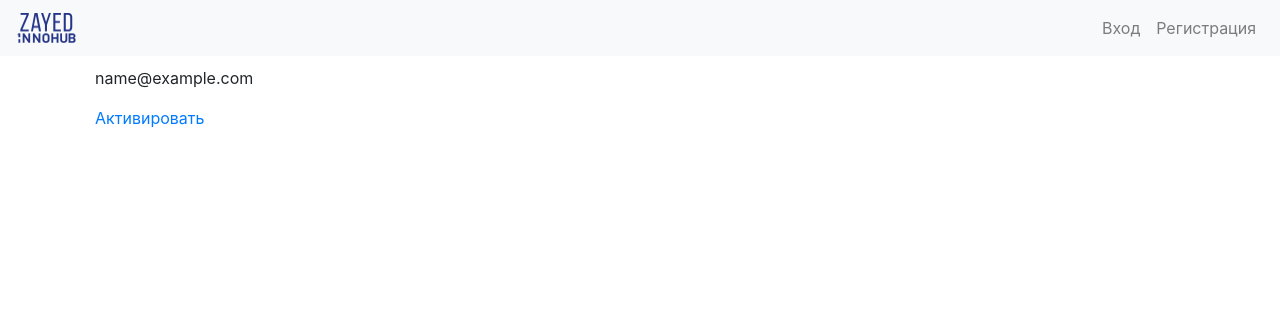
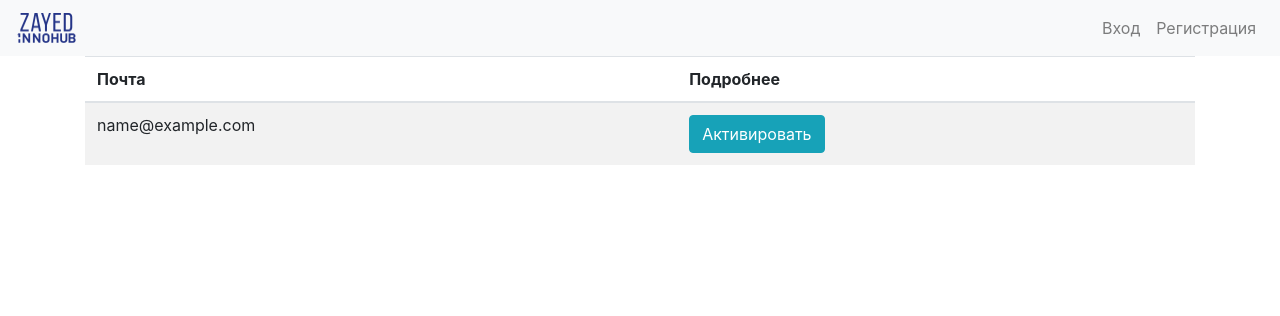
Before and after one commit to SkyAdam1/zayed, a Django app: template apps/users/templates/users/experts_output.html in a window 1280 px wide. Shown: the top 316 px of the page. Run offline with Django 3.2, Linux system fonts and the light colour scheme; the template is opened without the code that fills it: most values are stand-ins (such as "Sample title", 1, 10 or a date in 2020).

Commit message:
Change template

```diff
--- a/apps/users/templates/users/experts_output.html
+++ b/apps/users/templates/users/experts_output.html
@@ -7,11 +7,20 @@
 
 
 {% block content %}
-<div style="margin: 10px;">
-{% for expert in experts %}
-<div>
-<p>{{ expert.email }}</p> <a href="{% url 'active_expert' expert.pk %}">Активировать</a>
-</div>
-{% endfor %}
-</div>
+  <table class="table table-striped">
+    <thead>
+      <tr>
+        <th scope="col">Почта</th>
+        <th scope="col">Подробнее</th>
+      </tr>
+    </thead>
+    <tbody>
+      {% for expert in experts  %}
+      <tr>
+        <td>{{ expert.email }}</td>
+        <td><a href="{% url 'active_expert' expert.pk %}" class="btn btn-info">Активировать</a></td>
+      </tr>
+      {% endfor %}
+    </tbody>
+  </table>
 {% endblock content %}
--- a/templates/base.html
+++ b/templates/base.html
@@ -41,7 +41,7 @@
         {% if request.user.is_staff %}
         <li class="nav-item {% if request.resolver_match.url_name == 'experts' %}active{% endif %}">
           <a class="nav-link" href="{% url 'experts' %}">Заявки экспертов
-            {% if experts_len < 0 %}
+            {% if experts_len > 0 %}
             <span class="badge badge-info">{{ experts_len }}</span>
             {% endif %}
           </a>
```
